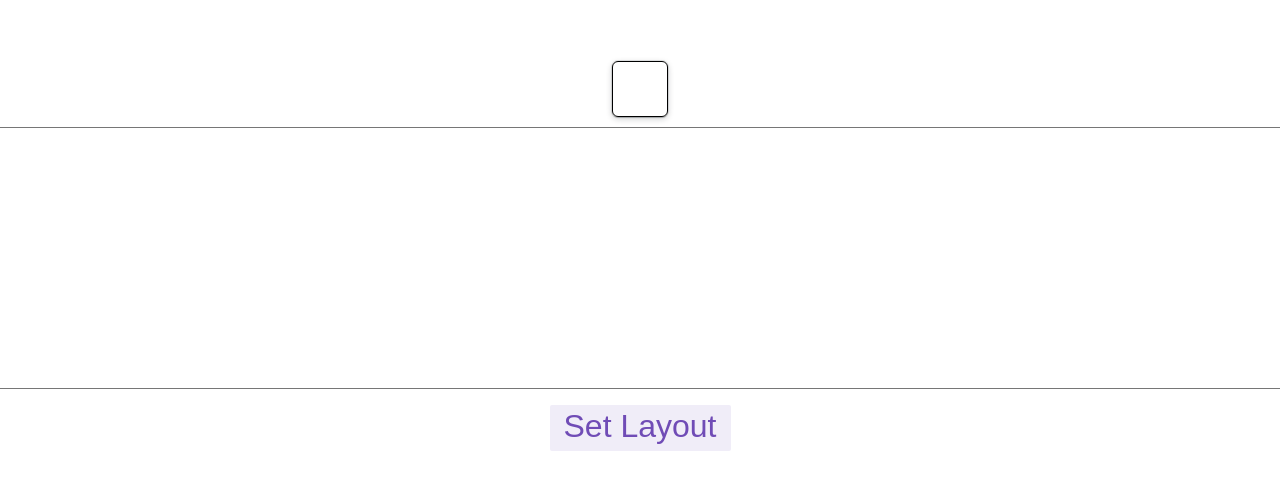
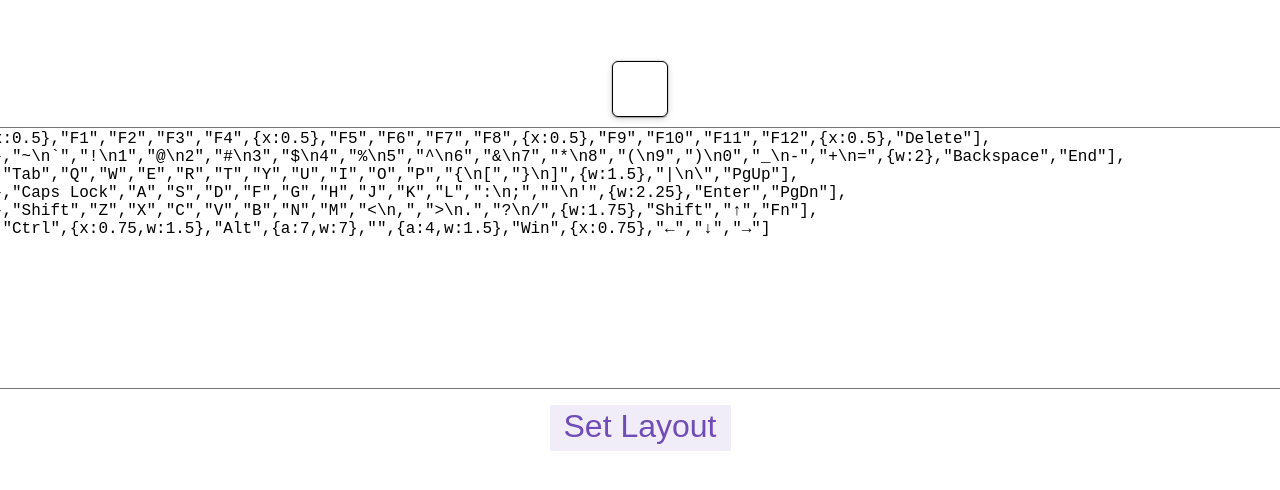
Before and after one commit to tplai/kbsim, a React (Create React App) app: page / in a window 1280 px wide. Shown: the part 144-634 px from the top of the page. Built offline with nearby package versions, Linux system fonts and the light colour scheme.

Commit message:
Added handling if key not found

```diff
--- a/src/features/keySimulator/KeySimulator.js
+++ b/src/features/keySimulator/KeySimulator.js
@@ -114,6 +114,7 @@ export function KeySimulator() {
         new Audio(keySounds.press[keynames[e.keyCode]]).play();
       }
       else {
+        if (coordArray) {
           switch(parseInt(coordArray[0][0])) {
             case 0:
               new Audio(keySounds.press.GENERICR0).play();
@@ -133,6 +134,11 @@ export function KeySimulator() {
             default:
               new Audio(keySounds.press.GENERICR4).play();
               break;
+          }
+        }
+        // key not found
+        else {
+          new Audio(keySounds.press.GENERICR4).play();
         }
       }
     }
--- a/src/features/keySimulator/keyPresets.js
+++ b/src/features/keySimulator/keyPresets.js
@@ -1,12 +1,11 @@
 let keyPresets = {
-  white_dawn: "",
-   // `["Esc",{x:0.5},"F1","F2","F3","F4",{x:0.5},"F5","F6","F7","F8",{x:0.5},"F9","F10","F11","F12",{x:0.5},"Delete"],\n[{y:0.25},"~\\n\\`","!\\n1","@\\n2","#\\n3","$\\n4","%\\n5","^\\n6","&\\n7","*\\n8","(\\n9",")\\n0","_\\n-","+\\n=",{w:2},"Backspace","End"],\n[{w:1.5},"Tab","Q","W","E","R","T","Y","U","I","O","P","{\\n[","}\\n]",{w:1.5},"|\\n\\","PgUp"],\n[{w:1.75},"Caps Lock","A","S","D","F","G","H","J","K","L",":\\n;","\"\\n'",{w:2.25},"Enter","PgDn"],\n[{w:2.25},"Shift","Z","X","C","V","B","N","M","<\\n,",">\\n.","?\\n/",{w:1.75},"Shift","↑","Fn"],\n[{w:1.5},"Ctrl",{x:0.75,w:1.5},"Alt",{a:7,w:7},"",{a:4,w:1.5},"Win",{x:0.75},"←","↓","→"]`
+  white_dawn: `["Esc",{x:0.5},"F1","F2","F3","F4",{x:0.5},"F5","F6","F7","F8",{x:0.5},"F9","F10","F11","F12",{x:0.5},"Delete"],
+[{y:0.25},"~\\n\`","!\\n1","@\\n2","#\\n3","$\\n4","%\\n5","^\\n6","&\\n7","*\\n8","(\\n9",")\\n0","_\\n-","+\\n=",{w:2},"Backspace","End"],
+[{w:1.5},"Tab","Q","W","E","R","T","Y","U","I","O","P","{\\n[","}\\n]",{w:1.5},"|\\n\\","PgUp"],
+[{w:1.75},"Caps Lock","A","S","D","F","G","H","J","K","L",":\\n;","\"\\n'",{w:2.25},"Enter","PgDn"],
+[{w:2.25},"Shift","Z","X","C","V","B","N","M","<\\n,",">\\n.","?\\n/",{w:1.75},"Shift","↑","Fn"],
+[{w:1.5},"Ctrl",{x:0.75,w:1.5},"Alt",{a:7,w:7},"",{a:4,w:1.5},"Win",{x:0.75},"←","↓","→"]`
 };
 
-// for (let key in keyPresets) {
-//   while (keyPresets[key].indexOf("fk") > -1) {
-//     keyPresets[key].replace("fk", "\\n");
-//   }
-// }
 
 export { keyPresets };
--- a/src/features/keySimulator/keySimulatorSlice.js
+++ b/src/features/keySimulator/keySimulatorSlice.js
@@ -405,7 +405,7 @@ export default keySimulatorSlice.reducer;
 [{w:1.5},"Tab",{c:"#e1dbd1",t:"#2b2b2b"},"Q","W","E","R","T","Y","U","I","O","P","{\n[","}\n]",{c:"#2b2b2b",t:"#f1beb0",w:1.5},"|\n\\","PgUp"],
 [{w:1.75},"Caps Lock",{c:"#e1dbd1",t:"#2b2b2b"},"A","S","D",{n:true},"F","G","H",{n:true},"J","K","L",":\n;","\"\n'",{c:"#2b2b2b",t:"#f1beb0",w:2.25},"Enter","PgDn"],
 [{w:2.25},"Shift",{c:"#e1dbd1",t:"#2b2b2b"},"Z","X","C","V","B","N","M","<\n,",">\n.","?\n/",{c:"#2b2b2b",t:"#f1beb0",w:1.75},"Shift",{c:"#f1beb0",t:"#2b2b2b"},"↑",{c:"#2b2b2b",t:"#f1beb0"},"End"],
-[{w:1.5},"Ctrl",{x:0.75,w:1.55},"Alt",{x:-0.05,c:"#f1beb0",t:"#000000",a:7,w:7},"",{c:"#2b2b2b",t:"#f1beb0",a:4,w:1.5},"Alt",{x:0.75,c:"#f1beb0",t:"#2b2b2b"},"←","↓","→"]
+[{w:1.5},"Ctrl",{x:0.75,w:1.55},"Alt",{x:-0.05,c:"#f1beb0",t:"#000000",a:7,w:7},"",{c:"#2b2b2b",t:"#f1beb0",a:4,w:1.5},"Win",{x:0.75,c:"#f1beb0",t:"#2b2b2b"},"←","↓","→"]
 
 ["Esc",{x:1},"F1","F2","F3","F4",{x:0.5},"F5","F6","F7","F8",{x:0.5},"F9","F10","F11","F12",{x:0.25},"PrtSc","Scroll Lock","Pause\nBreak"],
 [{y:0.5},"~\n`","!\n1","@\n2","#\n3","$\n4","%\n5","^\n6","&\n7","*\n8","(\n9",")\n0","_\n-","+\n=",{w:2},"Backspace",{x:0.25},"Insert","Home","PgUp",{x:0.25},"Num Lock","/","*","-"],
```
Lines whose indentation alone changed are shown as unchanged.
